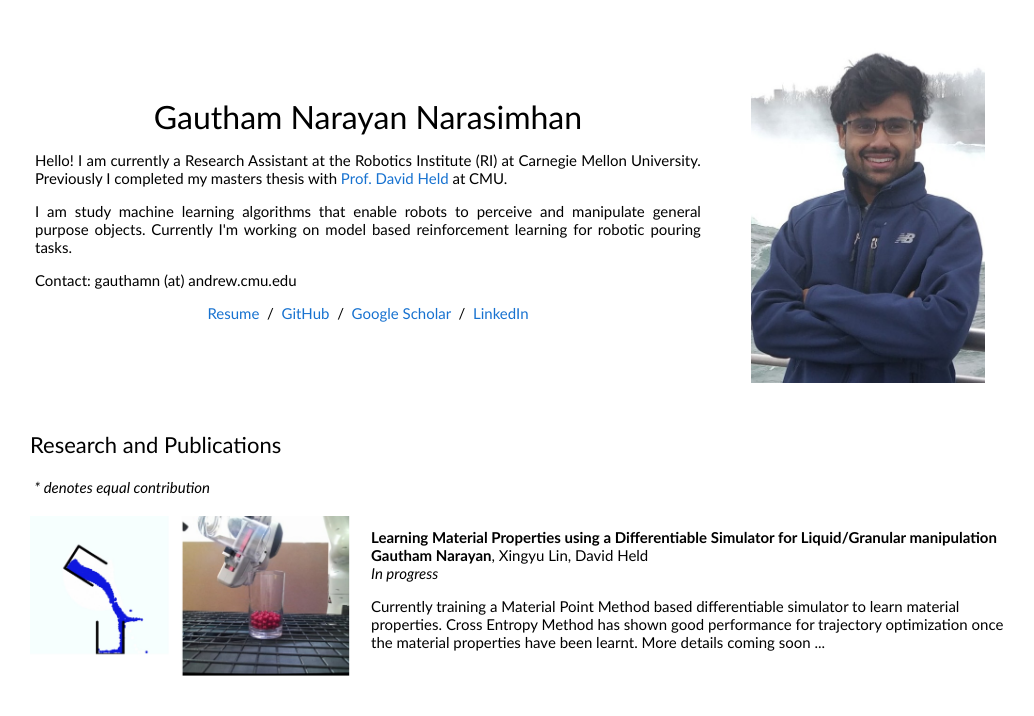
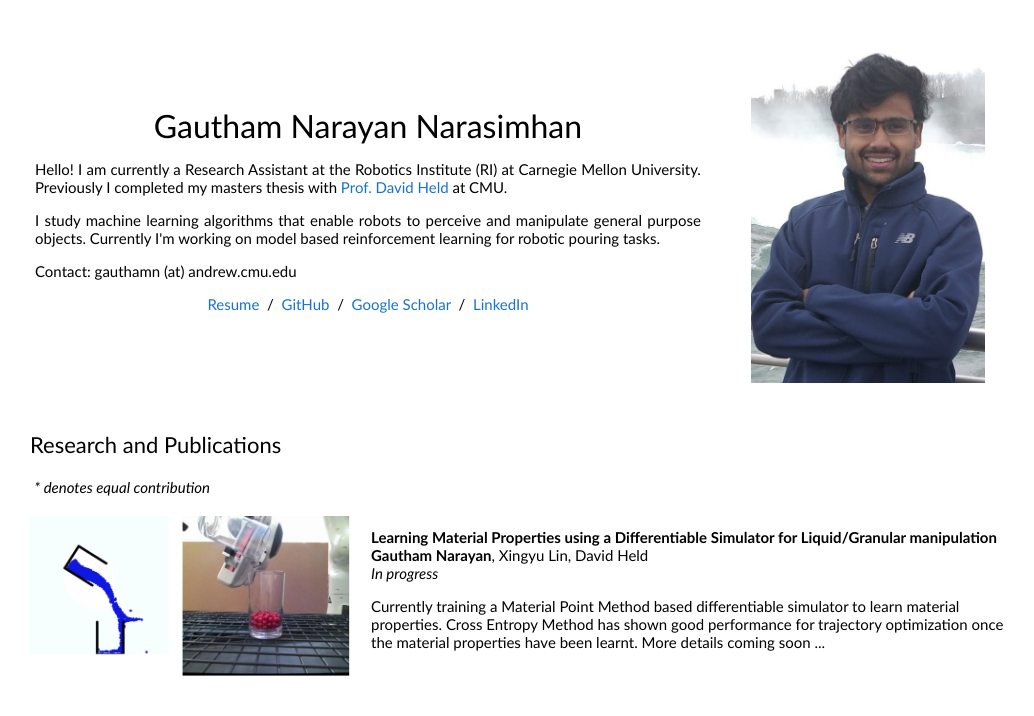
Before and after one commit to gauthamnarayan/gauthamnarayan.github-io, a plain HTML site: page index.html in a window 1280 px wide. Shown: the top 716 px of the page, without its empty margins (130-1164 px from the left). Drawn offline with Linux system fonts and the light colour scheme.

Commit message:
added more resume and small changes to index.html

```diff
--- a/index.html
+++ b/index.html
@@ -23,7 +23,7 @@
                 <a href="https://davheld.github.io/">Prof. David Held</a> at CMU.
               </p>
               <p style="text-align:justify">
-                I am study machine learning algorithms that enable robots to perceive and manipulate general purpose objects.
+                I study machine learning algorithms that enable robots to perceive and manipulate general purpose objects.
                 Currently I'm working on model based reinforcement learning for robotic pouring tasks.
               </p>
               <p style="text-align:left">
```
